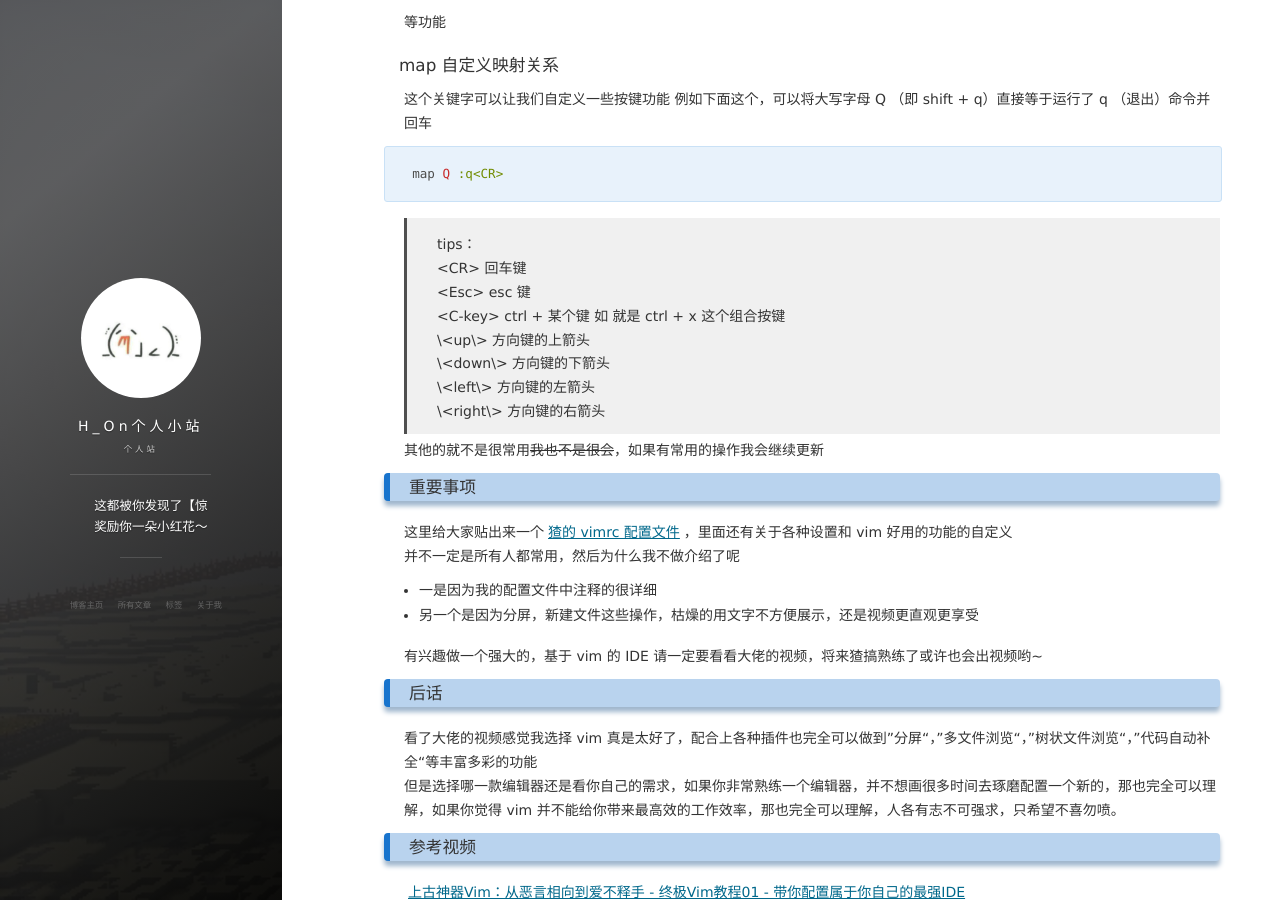
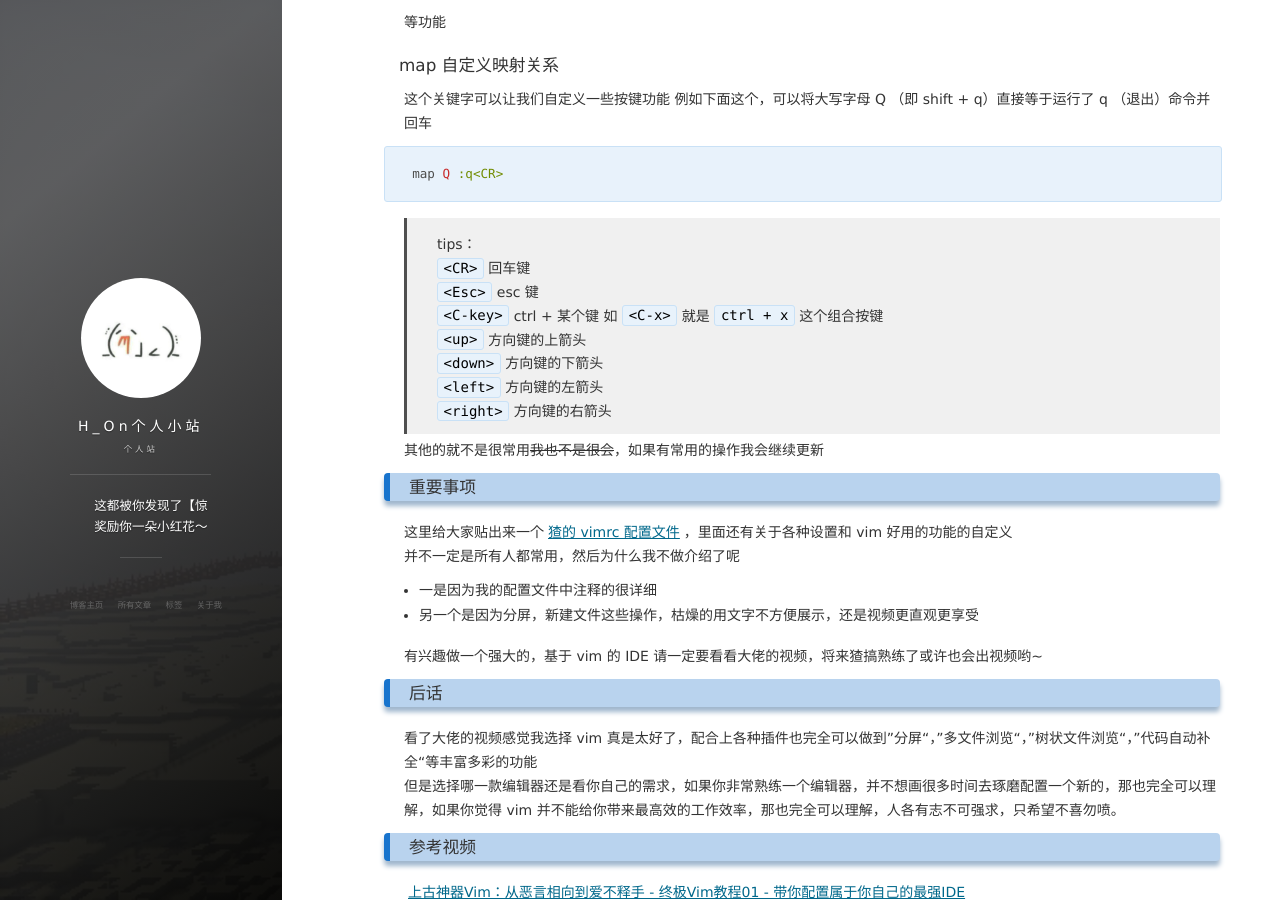
Before and after one commit to Hybrogen/Hybrogen.github.io, a Jekyll site: the page built from _posts/2020-03-21-ServerStudy3-vim.md, in a window 1280 px wide and 900 px high, scrolled down 2240 px. Built offline with Jekyll 4.4.1, drawn with Linux system fonts in a browser that asks for light colours; nearby versions of some CDN libraries; comment, search, counter and statistics services are not loaded.

Commit message:
vim 牛逼！！！

````diff
--- a/_posts/2020-03-21-ServerStudy3-vim.md
+++ b/_posts/2020-03-21-ServerStudy3-vim.md
@@ -99,13 +99,13 @@ vf-
 map Q :q<CR>
 ```
 > tips：<br>
-> \<CR\>		回车键<br>
-> \<Esc\>		esc 键<br>
-> \<C-key\>	ctrl + 某个键 如 <C-x> 就是 ctrl + x 这个组合按键<br>
-> \<up\>		方向键的上箭头<br>
-> \<down\>	方向键的下箭头<br>
-> \<left\>	方向键的左箭头<br>
-> \<right\>	方向键的右箭头<br>
+> `<CR>`    回车键<br>
+> `<Esc>`   esc 键<br>
+> `<C-key>` ctrl + 某个键 如 `<C-x>` 就是 `ctrl + x` 这个组合按键<br>
+> `<up>`    方向键的上箭头<br>
+> `<down>`  方向键的下箭头<br>
+> `<left>`  方向键的左箭头<br>
+> `<right>` 方向键的右箭头<br>
 
 其他的就不是很常用~~我也不是很会~~，如果有常用的操作我会继续更新
 
````
